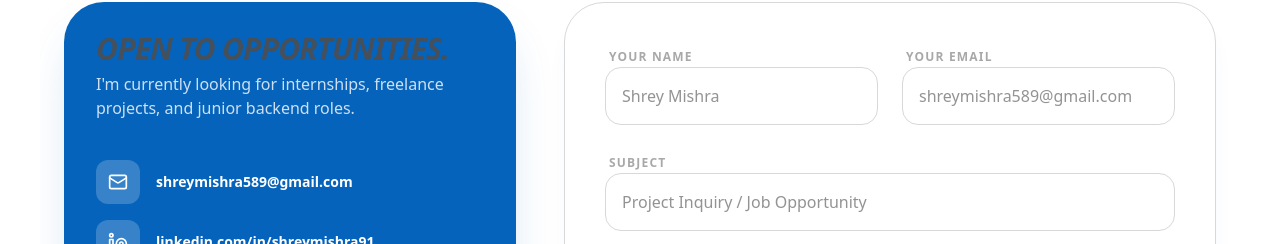
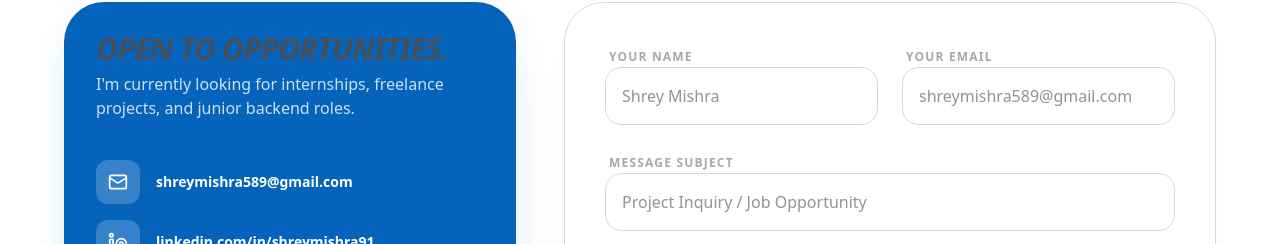
Before and after one commit to TheNineOne/shrey-mishra-portfolio, a Next.js app: page / in a window 1280 px wide. Shown: the part 7006-7250 px from the top of the page. Built offline with nearby package versions, Linux system fonts and the light colour scheme.

Commit message:
Updated Contact form subject to: '{name} is trying to reach out from your portfolio'

```diff
--- a/src/components/Contact.tsx
+++ b/src/components/Contact.tsx
@@ -10,6 +10,11 @@ export default function Contact() {
     const handleSubmit = async (e: React.FormEvent<HTMLFormElement>) => {
         e.preventDefault();
         const formData = new FormData(e.currentTarget);
+        const name = formData.get("name");
+
+        // Dynamically set the subject as requested
+        formData.append("subject", `${name} is trying to reach out from your portfolio`);
+        formData.append("from_name", "Portfolio Contact Form");
 
         // Using Web3Forms for real email delivery (Free & No Backend required)
         formData.append("access_key", "2df9dc17-246a-4373-92ea-585282fe9279"); // Dummy key, user needs to replace
@@ -96,7 +101,6 @@ export default function Contact() {
                         </motion.div>
                     ) : (
                         <form onSubmit={handleSubmit} className="space-y-6">
-                            <input type="hidden" name="apikey" value="2df9dc17-246a-4373-92ea-585282fe9279" />
                             <div className="grid md:grid-cols-2 gap-6">
                                 <div className="space-y-2">
                                     <label className="text-xs font-mono font-bold uppercase tracking-widest opacity-40 px-1">Your Name</label>
@@ -108,8 +112,8 @@ export default function Contact() {
                                 </div>
                             </div>
                             <div className="space-y-2">
-                                <label className="text-xs font-mono font-bold uppercase tracking-widest opacity-40 px-1">Subject</label>
-                                <input required type="text" name="subject" placeholder="Project Inquiry / Job Opportunity" className="w-full p-4 bg-background border border-border rounded-2xl outline-none focus:border-primary focus:ring-4 focus:ring-primary/5 transition-all font-sans" />
+                                <label className="text-xs font-mono font-bold uppercase tracking-widest opacity-40 px-1">Message Subject</label>
+                                <input required type="text" name="user_subject" placeholder="Project Inquiry / Job Opportunity" className="w-full p-4 bg-background border border-border rounded-2xl outline-none focus:border-primary focus:ring-4 focus:ring-primary/5 transition-all font-sans" />
                             </div>
                             <div className="space-y-2">
                                 <label className="text-xs font-mono font-bold uppercase tracking-widest opacity-40 px-1">Message</label>
```
